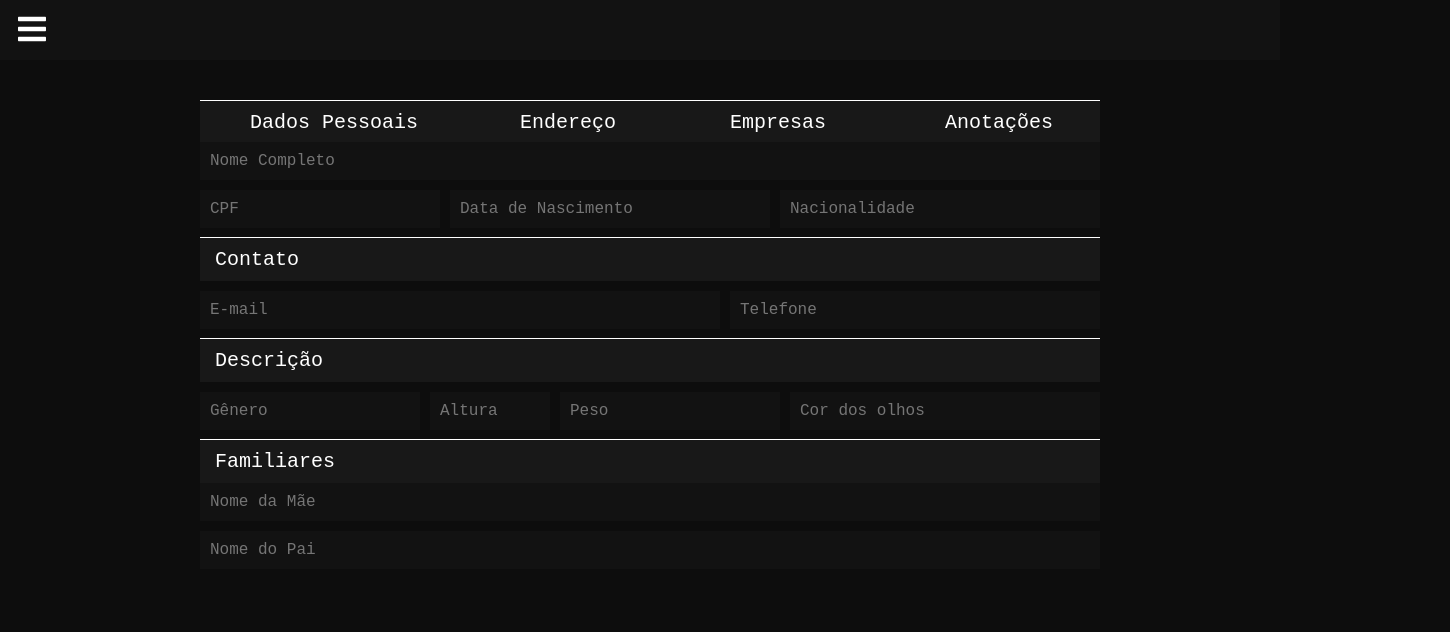
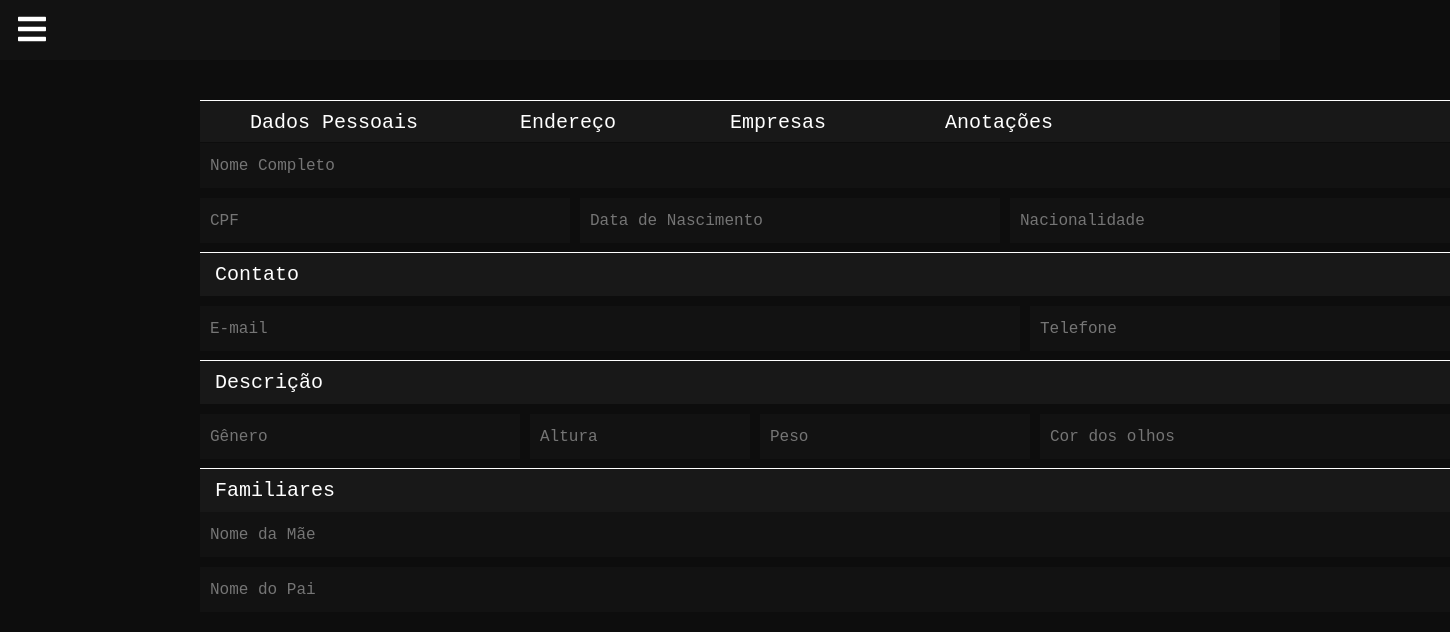
Before and after one commit to Igor-Cavalera/whoAreYou, a React (Create React App) app: page /Forms in a window 1280 px wide. Shown: the top 632 px of the page, 1450 px wide, since content can reach past the window. Built offline with nearby package versions, Linux system fonts and the light colour scheme; no server answers.

Commit message:
alterando-tamanho-inputs-dados

```diff
--- a/src/index.css
+++ b/src/index.css
@@ -10,13 +10,13 @@ h1 {
 }
 
 form {
-  width: 900px;
+  width: 1250px;
   left: 15%;
   font-family: 'Courier New', Courier, monospace;
 }
 
 .tabContent-dados {
-  width: 900px;
+  width: 1250px;
   left: 15%;
   font-family: 'Courier New', Courier, monospace;
 }
@@ -60,7 +60,7 @@ label {
   flex-direction: column;
   align-items: center;
   justify-content: center;
-  width: 900px;
+  width: 1250px;
   margin-left: 200px;
 }
 
@@ -135,17 +135,17 @@ label {
 
 .name {
   all: unset;
+  width: 1230px;
+  height: 25px;
   padding: 10px;
-  width: 880px;;
   background: #121212;
-  margin: 0 0 10px 0;
+  margin: 1px 0 10px 0;
   color: #ffffff;
 }
 
 .cpf, .nascimento {
   all: unset;
   padding: 10px;
-
   background: #121212;
   margin: 0 0 20px 0;
   color: #ffffff;
@@ -154,23 +154,25 @@ label {
 .nacionalidade {
   all: unset;
   padding: 10px;
-
   background: #121212;
   margin: 0 0 15px 10px;
   color: #ffffff;
 }
 
 .cpf {
-  width: 220px;
+  width: 350px;
+  height: 25px;
 }
 
 .nascimento {
- width: 300px;
+ width: 400px;
+ height: 25px;
  margin-left: 10px;
 }
 
 .nacionalidade {
-  width: 300px;
+  width: 420px;
+  height: 25px;
 }
 
 .descricao, .familiares, .contato {
@@ -188,8 +190,7 @@ label {
 }
 
 .contato {
-
-  padding-right: 801px;
+  padding-right: 1151px;
   margin-bottom: 10px;
   background-color: #181818;
 }
@@ -197,9 +198,8 @@ label {
 .email {
   all: unset;
   background: #121212;
-
-  width: 500px;
-
+  width: 800px;
+  height: 25px;
   padding: 10px;
   color: #ffffff;
   margin-top: 20px;
@@ -209,24 +209,22 @@ label {
 .telefone {
   all: unset;
   background: #121212;
-  width: 350px;
-
+  width: 400px;
+  height: 25px;
   padding: 10px;
   margin-left: 10px;
   color: #ffffff;
 }
 
 .descricao {
-
   background-color: #181818;
-  padding-right: 777px;
+  padding-right: 1127px;
   margin: 30px 0;
 }
 
 .genero, .altura {
   all: unset;
   background: #121212;
-
   color: #ffffff;
   margin-top: 20px;
 }
@@ -234,22 +232,23 @@ label {
 .genero {
   overflow: hidden;
   padding: 10px;
-  width: 200px;
+  width: 300px;
+  height: 25px;
   margin-bottom: 20px;
 }
 
 .altura {
   padding: 10px;
-
   margin-left: 10px;
-  width: 100px;
+  width: 200px;
+  height: 25px;
 }
 
 .peso {
   all: unset;
-
   background: #121212;
-  width: 200px;
+  width: 250px;
+  height: 25px;
   padding: 10px;
   margin-left: 10px;
   color: #ffffff;
@@ -262,32 +261,33 @@ input[type=number]::-webkit-outer-spin-button {
 
 .olhos {
   all: unset;
-  width: 290px;
+  width: 390px;
+  height: 25px;
   padding: 10px;
   margin-left: 10px;
-
   background: #121212;
   color: #ffffff;
 }
 
 .familiares {
   background-color: #181818;
-  padding-right: 765px;
+  padding-right: 1115px;
 }
 
 .maeNome , .paiNome {
   all: unset;
-  width: 880px;
+  width: 1230px;
+  height: 25px;
   padding: 10px;
   margin-top: 10px;
-
   background-color: #121212;
   color: #ffffff;
 }
 
 .maeNome {
   all: unset;
-  width: 880px;
+  width: 1230px;
+  height: 25px;
   padding: 10px;
   margin-top: 10px;
   background-color: #121212;
```
